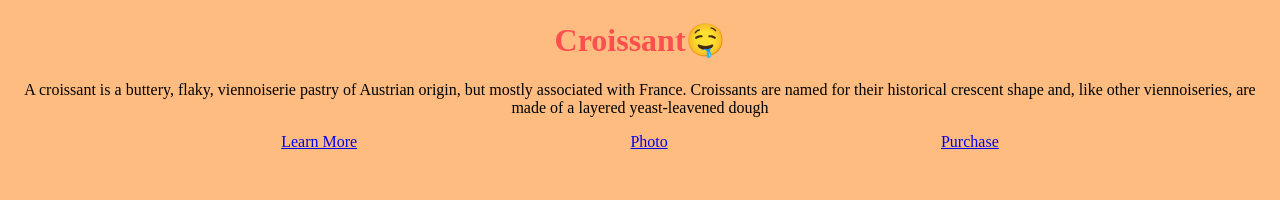
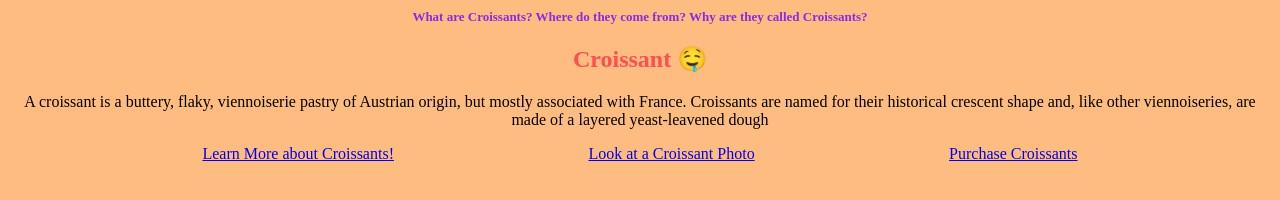
Before and after one commit to RoraSPowell/multipe-pages-static-website, a plain HTML site: page index.html in a window 1280 px wide. Drawn offline with Linux system fonts and the light colour scheme.

Commit message:
implemented basic SEO practices

```diff
--- a/index.html
+++ b/index.html
@@ -4,11 +4,18 @@
     <meta charset="UTF-8" />
     <meta http-equiv="X-UA-Compatible" content="IE=edge" />
     <meta name="viewport" content="width=device-width, initial-scale=1.0" />
+    <meta
+      name="Best Croissants LLC provides education on and samples of croissants for the world to enjoy"
+    />
     <link rel="stylesheet" href="/src/styles.css" />
-    <title>Croissant</title>
+    <title>Croissant - Best Croissants LLC</title>
   </head>
   <body>
-    <h1>Croissant🤤</h1>
+    <h1>
+      What are Croissants? Where do they come from? Why are they called
+      Croissants?
+    </h1>
+    <h2>Croissant 🤤</h2>
     <p>
       A croissant is a buttery, flaky, viennoiserie pastry of Austrian origin,
       but mostly associated with France. Croissants are named for their
@@ -16,9 +23,9 @@
       layered yeast-leavened dough
     </p>
     <div class="links">
-      <a href="/learn.html">Learn More</a>
-      <a href="/photo.html">Photo</a>
-      <a href="/purchase.html">Purchase</a>
+      <a href="/learn.html">Learn More about Croissants!</a>
+      <a href="/photo.html">Look at a Croissant Photo</a>
+      <a href="/purchase.html">Purchase Croissants</a>
     </div>
   </body>
 </html>
--- a/src/styles.css
+++ b/src/styles.css
@@ -2,9 +2,15 @@ body {
   background: #ffbc80;
 }
 
-h1 {
+h2 {
   text-align: center;
   color: #fc4f4f;
+}
+
+h1 {
+  font-size: small;
+  text-align: center;
+  color: blueviolet;
 }
 p {
   text-align: center;
```
Also changed, not shown: learn.html (+2 -2 lines), photo.html (+2 -1 lines), purchase.html (+2 -2 lines).
